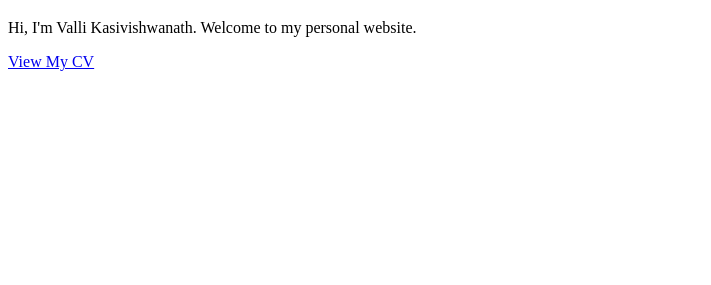
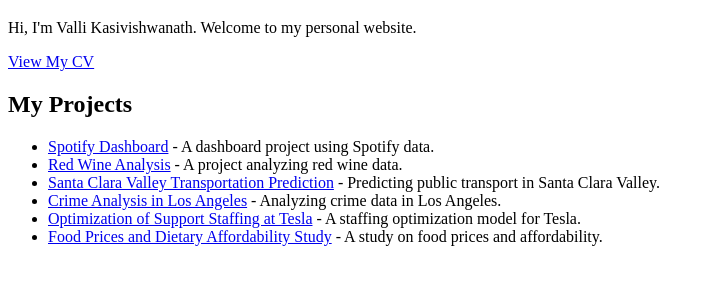
Before and after one commit to ValliKasivishwanath/ValliKasivishwanath.github.io, a plain HTML site: page index.html in a window 1280 px wide. Shown: the part 61-346 px from the top of the page, without its empty margins (0-711 px from the left). Drawn offline with Linux system fonts and the light colour scheme.

Commit message:
Update index.html
projects

```diff
--- a/index.html
+++ b/index.html
@@ -12,3 +12,13 @@
 
 </body>
 </html>
+
+<h2>My Projects</h2>
+<ul>
+    <li><a href="https://github.com/ValliKasivishwanath/Spotify-Dashboard-">Spotify Dashboard</a> - A dashboard project using Spotify data.</li>
+    <li><a href="https://github.com/ValliKasivishwanath/Red-Wine-Analysis-">Red Wine Analysis</a> - A project analyzing red wine data.</li>
+    <li><a href="https://github.com/ValliKasivishwanath/Santa-Clara-Valley-Public-Transportation-Prediction-">Santa Clara Valley Transportation Prediction</a> - Predicting public transport in Santa Clara Valley.</li>
+    <li><a href="https://github.com/ValliKasivishwanath/Crime-Analysis--Los-Angeles-">Crime Analysis in Los Angeles</a> - Analyzing crime data in Los Angeles.</li>
+    <li><a href="https://github.com/ValliKasivishwanath/Optimization-of-Support-Staffing-at-Tesla">Optimization of Support Staffing at Tesla</a> - A staffing optimization model for Tesla.</li>
+    <li><a href="https://github.com/ValliKasivishwanath/Food-Prices-and-Dietary-Affordability-Study">Food Prices and Dietary Affordability Study</a> - A study on food prices and affordability.</li>
+</ul>
```
